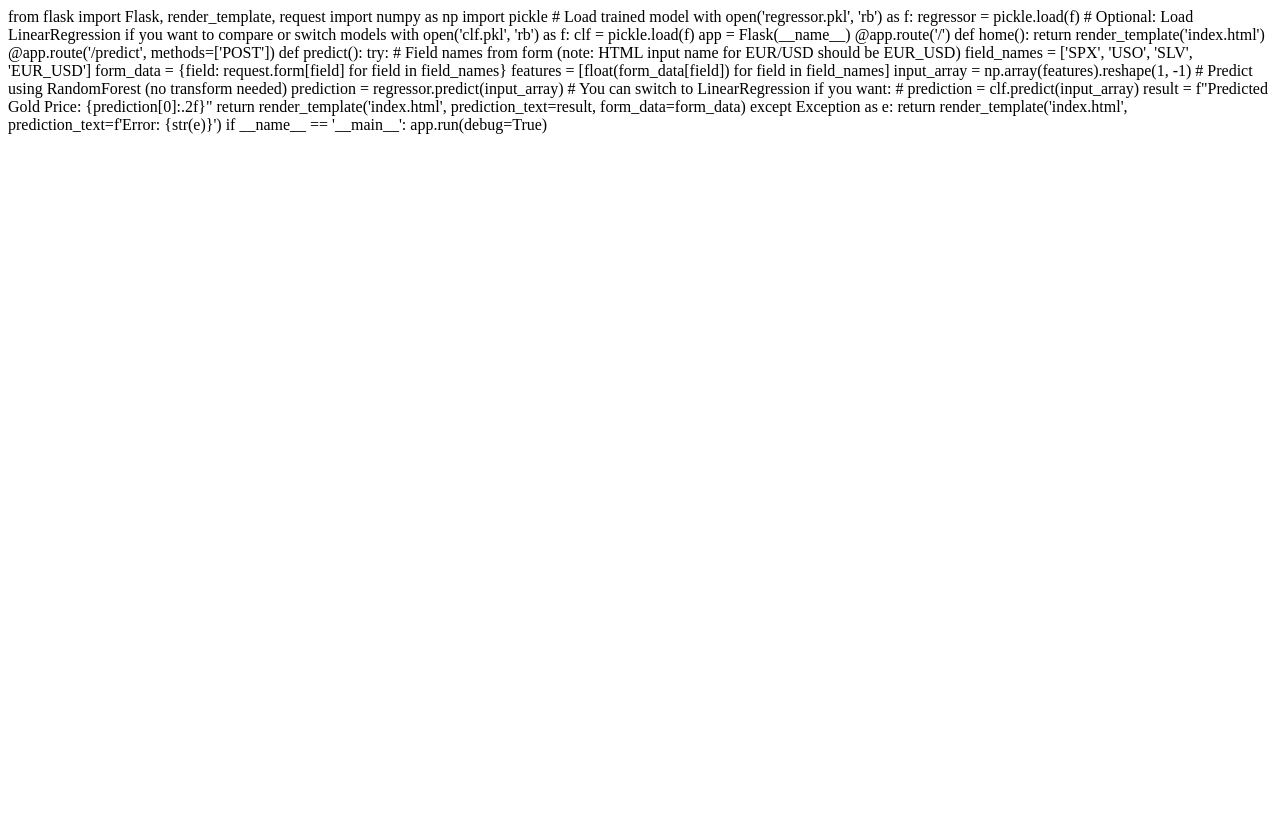
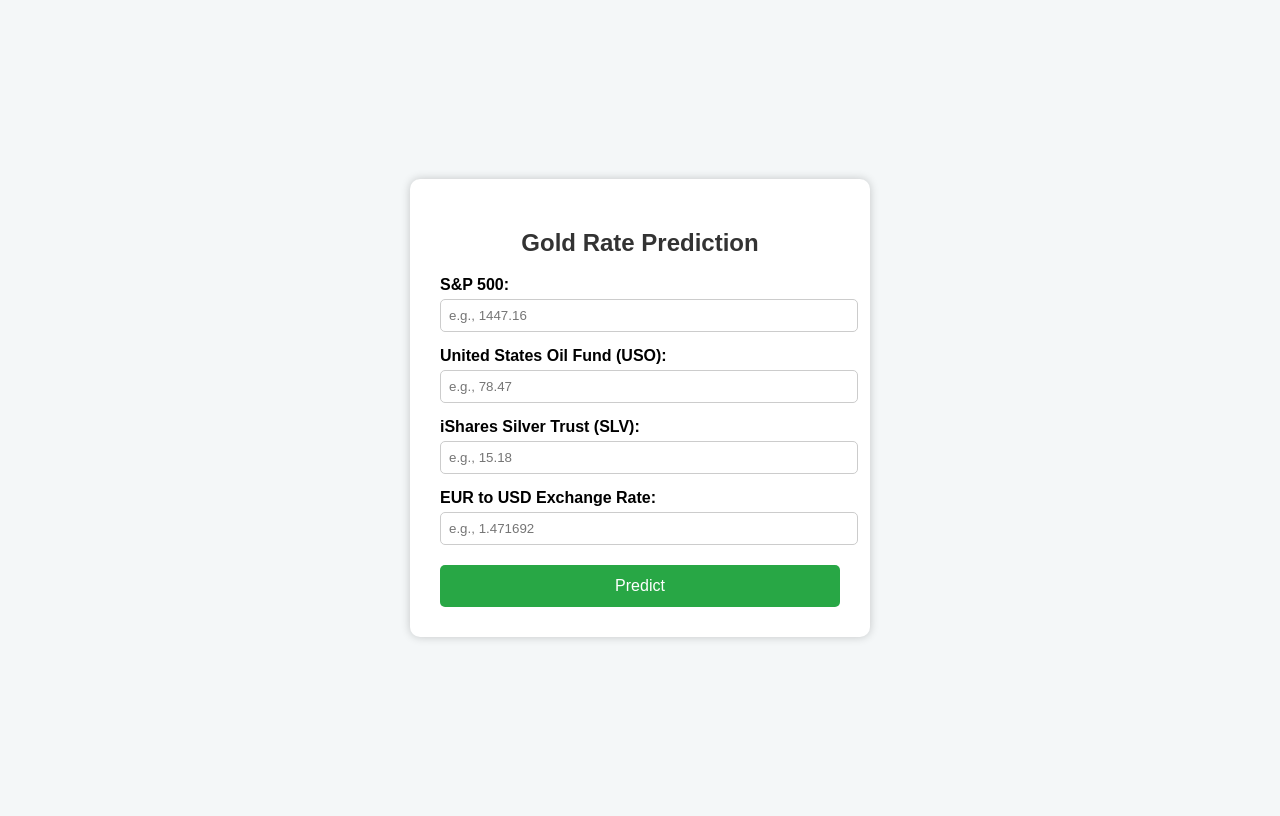
Before and after one commit to bharath8453/Gold-Price-Prediction, a Flask app: page / in a window 1280 px wide. Before the commit the page ends 134 px from the top, so only its background shows below. Run offline with Flask 3, Linux system fonts and the light colour scheme; parts of the project's set-up code (start-up, migrations or seed data) failed here and were passed over.

Commit message:
index.html

```diff
--- a/templates/index.html
+++ b/templates/index.html
@@ -1,41 +1,89 @@
-from flask import Flask, render_template, request
-import numpy as np
-import pickle
+<!DOCTYPE html>
+<html lang="en">
+<head>
+    <meta charset="UTF-8">
+    <title>Gold Rate Prediction</title>
+    <style>
+        body {
+            font-family: Arial, sans-serif;
+            background-color: #f4f7f8;
+            display: flex;
+            justify-content: center;
+            align-items: center;
+            height: 100vh;
+        }
 
-# Load trained model
-with open('regressor.pkl', 'rb') as f:
-    regressor = pickle.load(f)
+        form {
+            background-color: white;
+            padding: 30px;
+            border-radius: 10px;
+            box-shadow: 0 0 10px rgba(0,0,0,0.2);
+            width: 400px;
+        }
 
-# Optional: Load LinearRegression if you want to compare or switch models
-with open('clf.pkl', 'rb') as f:
-    clf = pickle.load(f)
+        h2 {
+            text-align: center;
+            color: #333;
+        }
 
-app = Flask(__name__)
+        label {
+            display: block;
+            margin-top: 15px;
+            font-weight: bold;
+        }
 
-@app.route('/')
-def home():
-    return render_template('index.html')
+        input[type="text"] {
+            width: 100%;
+            padding: 8px;
+            margin-top: 5px;
+            border: 1px solid #ccc;
+            border-radius: 5px;
+        }
 
-@app.route('/predict', methods=['POST'])
-def predict():
-    try:
-        # Field names from form (note: HTML input name for EUR/USD should be EUR_USD)
-        field_names = ['SPX', 'USO', 'SLV', 'EUR_USD']
-        form_data = {field: request.form[field] for field in field_names}
-        features = [float(form_data[field]) for field in field_names]
-        input_array = np.array(features).reshape(1, -1)
+        input[type="submit"] {
+            width: 100%;
+            padding: 12px;
+            margin-top: 20px;
+            background-color: #28a745;
+            color: white;
+            border: none;
+            border-radius: 5px;
+            font-size: 16px;
+            cursor: pointer;
+        }
 
-        # Predict using RandomForest (no transform needed)
-        prediction = regressor.predict(input_array)
+        input[type="submit"]:hover {
+            background-color: #218838;
+        }
 
-        # You can switch to LinearRegression if you want:
-        # prediction = clf.predict(input_array)
+        h3 {
+            text-align: center;
+            color: green;
+            margin-top: 20px;
+        }
+    </style>
+</head>
+<body>
+    <form method="post" action="/predict">
+        <h2>Gold Rate Prediction</h2>
 
-        result = f"Predicted Gold Price: {prediction[0]:.2f}"
-        return render_template('index.html', prediction_text=result, form_data=form_data)
+        <label for="spx">S&P 500:</label>
+        <input type="text" name="SPX" id="spx" placeholder="e.g., 1447.16" value="{{ form_data.SPX if form_data else '' }}">
 
-    except Exception as e:
-        return render_template('index.html', prediction_text=f'Error: {str(e)}')
+        <label for="uso">United States Oil Fund (USO):</label>
+        <input type="text" name="USO" id="uso" placeholder="e.g., 78.47" value="{{ form_data.USO if form_data else '' }}">
 
-if __name__ == '__main__':
-    app.run(debug=True)
+        <label for="slv">iShares Silver Trust (SLV):</label>
+        <input type="text" name="SLV" id="slv" placeholder="e.g., 15.18" value="{{ form_data.SLV if form_data else '' }}">
+
+        <label for="eurusd">EUR to USD Exchange Rate:</label>
+        <input type="text" name="EUR_USD" id="eurusd" placeholder="e.g., 1.471692" value="{{ form_data.EUR_USD if form_data else '' }}">
+
+        <input type="submit" value="Predict">
+
+        {% if prediction_text %}
+            <h3>{{ prediction_text }}</h3>
+        {% endif %}
+    </form>
+</body>
+</html>
```
